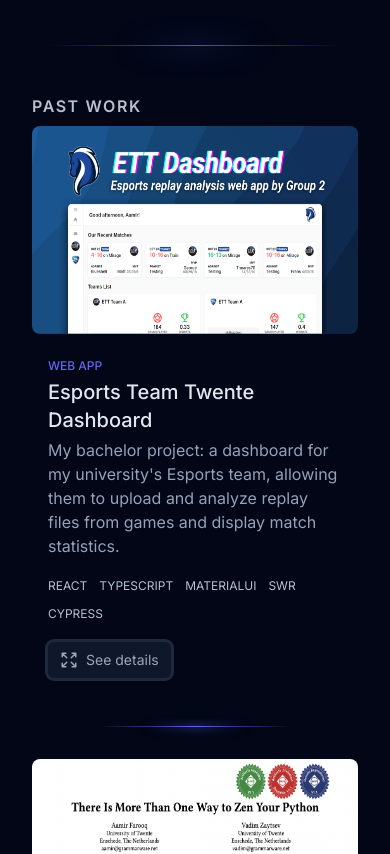
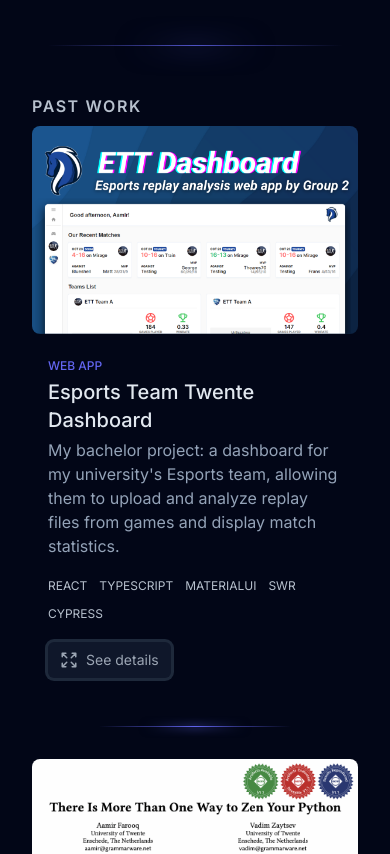
Before and after one commit to SlimShadyIAm/portfolio, a Next.js app: page / in a window 390 px wide. Shown: the part 1583-2437 px from the top of the page. Built offline with nearby package versions, Linux system fonts and the light colour scheme.

Commit message:
Fix carousel

```diff
--- a/src/components/Carousel/index.tsx
+++ b/src/components/Carousel/index.tsx
@@ -46,7 +46,7 @@
 
   return (
     <>
-      <div className={styles.carousel + ' relative rounded-lg'}>
+      <div className={styles.carousel + ' rounded-lg'}>
         <CarouselControl
           isLeft
           handleNext={nextImage}
--- a/src/components/ProjectDialog/index.tsx
+++ b/src/components/ProjectDialog/index.tsx
@@ -6,7 +6,7 @@
 import Dialog from './Dialog';
 import { Dialog as HeadlessDialog } from '@headlessui/react';
 import DialogSection from './DialogSection';
-import { Github, Globe2, Link } from 'lucide-react';
+import { Link } from 'lucide-react';
 import ProjectSkillBadges from '@/components/ProjectSkillBadges';
 
 type ProjectDialogProps = {
@@ -24,13 +24,15 @@
           {project.demoImages ? (
             <Carousel images={project.demoImages} />
           ) : (
+            <div className="shrink-0">
               <Image
                 src={`/images/projects/${project.displayImage}`}
                 width={1000}
                 height={530}
                 alt="Project display image"
-              className="h-96 max-h-96 w-auto max-w-full rounded-lg mb-2"
+                className="mb-2 max-h-96 w-auto max-w-full shrink-0 rounded-lg md:h-96"
               />
+            </div>
           )}
         </div>
         <HeadlessDialog.Title
@@ -40,7 +42,7 @@
           {project.title}
         </HeadlessDialog.Title>
         <div className="flex flex-1 flex-col gap-2">
-          <div className="flex gap-4 flex-col md:flex-row">
+          <div className="flex flex-col gap-4 md:flex-row">
             <div className="flex w-full flex-[0.33] flex-col gap-1">
               <DialogSection title="Category">
                 <ProjectSkillBadges skills={[project.category]} />
--- a/src/components/ProjectPreview/index.tsx
+++ b/src/components/ProjectPreview/index.tsx
@@ -10,10 +10,10 @@
 const ProjectPreview = ({ project, setSelectedProject }: Props) => {
   return (
     <div className="flex flex-col gap-2 md:flex-row">
-      <div className="flex flex-[0.4] items-center justify-center">
+      <div className="flex flex-[0.4] items-center justify-center shrink-0">
         <img
           src={`/images/projects/${project.displayImage}`}
-          className="z-10 h-52 max-h-full max-w-full rounded-lg shrink-0"
+          className="z-10 h-52 max-h-full max-w-full rounded-lg shrink-0 object-cover"
         />
       </div>
       <div className="flex h-full w-full flex-[0.6] flex-col justify-center gap-1 p-4">
```
Lines whose indentation alone changed are shown as unchanged.
